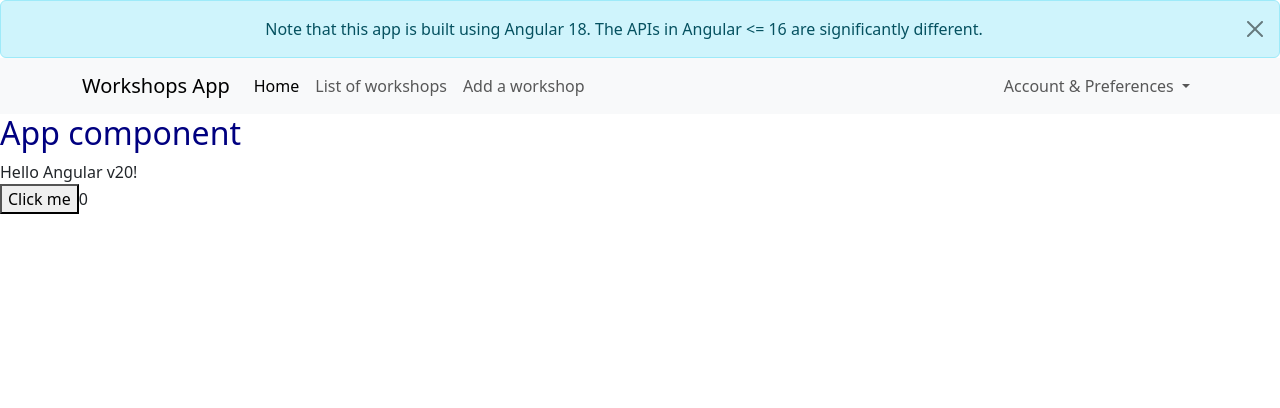
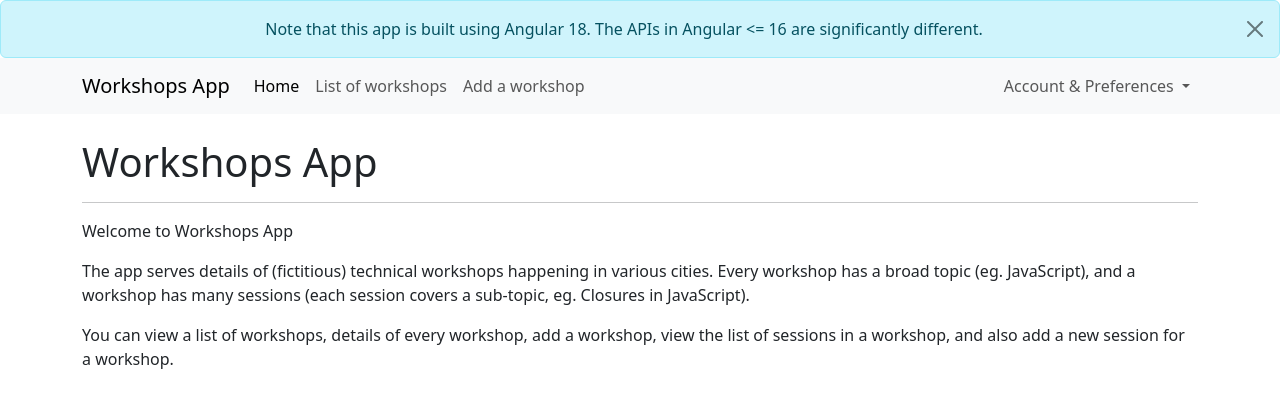
Before and after one commit to venuvikaash/ilink-mean-jul-2025, an Angular app in the folder demos/01-angular/workshops-app/: page / in a window 1280 px wide. Shown: the top 408 px of the page. Built offline with nearby package versions, Linux system fonts and the light colour scheme.

Commit message:
STEP 5: Home

```diff
--- a/demos/01-angular/workshops-app/src/app/app.html
+++ b/demos/01-angular/workshops-app/src/app/app.html
@@ -6,8 +6,12 @@
 <!-- menu -->
 <app-menu></app-menu>
 
-<h2 class="highlight">App component</h2>
+<!-- <h2 class="highlight">App component</h2>
 <div>{{ title }}</div>
-<!-- <button (click)="count = count + 1">Click me</button> -->
+<button (click)="count = count + 1">Click me</button>
 <button (click)="increment()">Click me</button>
-<span>{{ count }}</span>
+<span>{{ count }}</span> -->
+
+<div class="container my-4">
+  <app-home></app-home>
+</div>
--- a/demos/01-angular/workshops-app/src/app/app.ts
+++ b/demos/01-angular/workshops-app/src/app/app.ts
@@ -2,10 +2,11 @@ import { Component } from '@angular/core';
 import { CommonModule } from '@angular/common';
 import { NgbAlert } from '@ng-bootstrap/ng-bootstrap'
 import { Menu } from './menu/menu';
+import { Home } from './home/home';
 
 @Component({
   selector: 'app-root',
-  imports: [NgbAlert, CommonModule, Menu],
+  imports: [NgbAlert, CommonModule, Menu, Home],
   templateUrl: './app.html',
   styleUrl: './app.scss'
 })
--- /dev/null
+++ b/demos/01-angular/workshops-app/src/app/home/home.html
@@ -0,0 +1,18 @@
+<h1>Workshops App</h1>
+
+<hr />
+
+<section>
+  <p>Welcome to Workshops App</p>
+  <p>
+    The app serves details of (fictitious) technical workshops happening in
+    various cities. Every workshop has a broad topic (eg. JavaScript), and a
+    workshop has many sessions (each session covers a sub-topic, eg. Closures in
+    JavaScript).
+  </p>
+  <p>
+    You can view a list of workshops, details of every workshop, add a workshop,
+    view the list of sessions in a workshop, and also add a new session for a
+    workshop.
+  </p>
+</section>
```
Also changed, not shown: demos/01-angular/workshops-app/src/app/home/home.ts (added, +11 -0 lines), demos/01-angular/workshops-app/src/app/home/home.scss (added), 1 other file (tests, documents, lock files or other folders).
